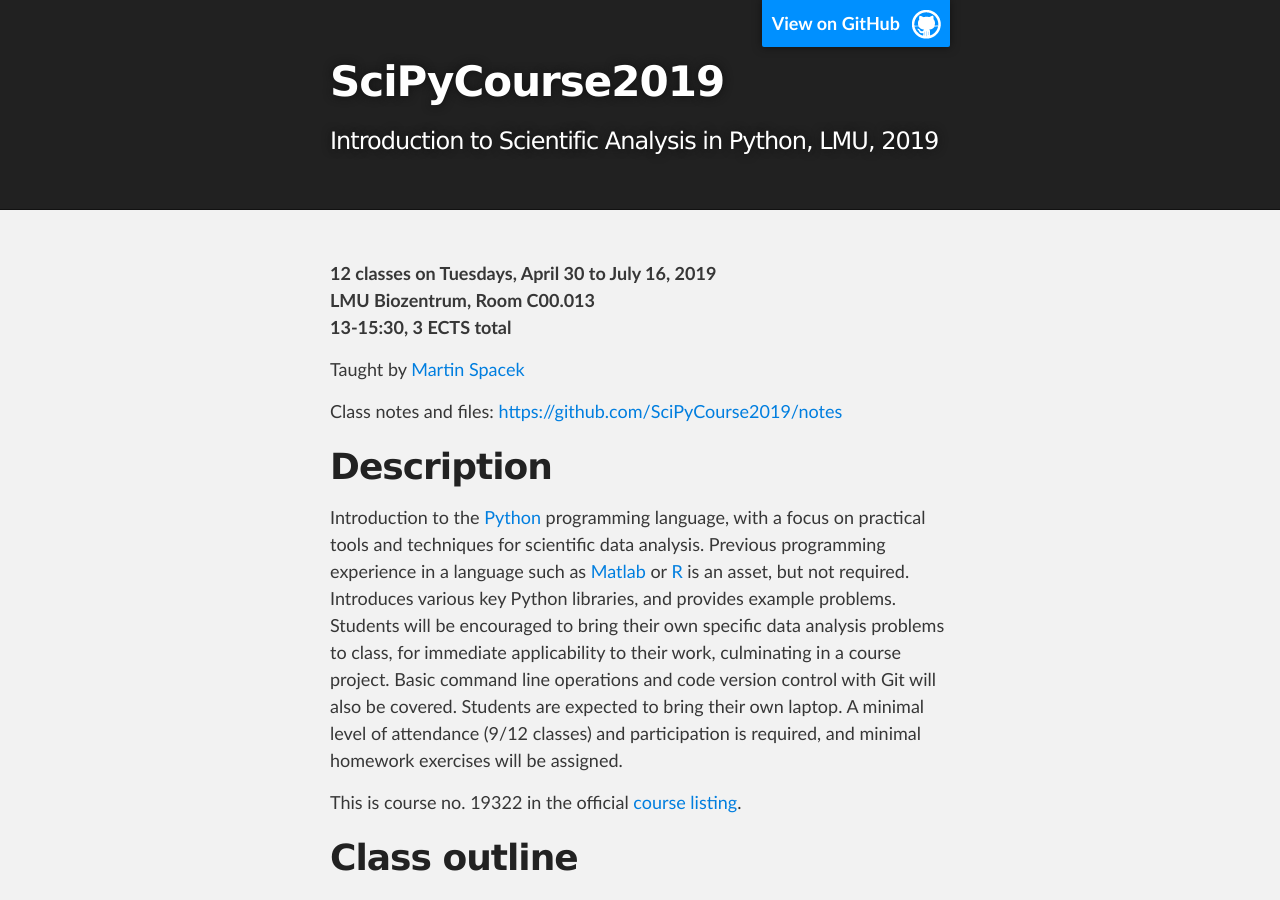
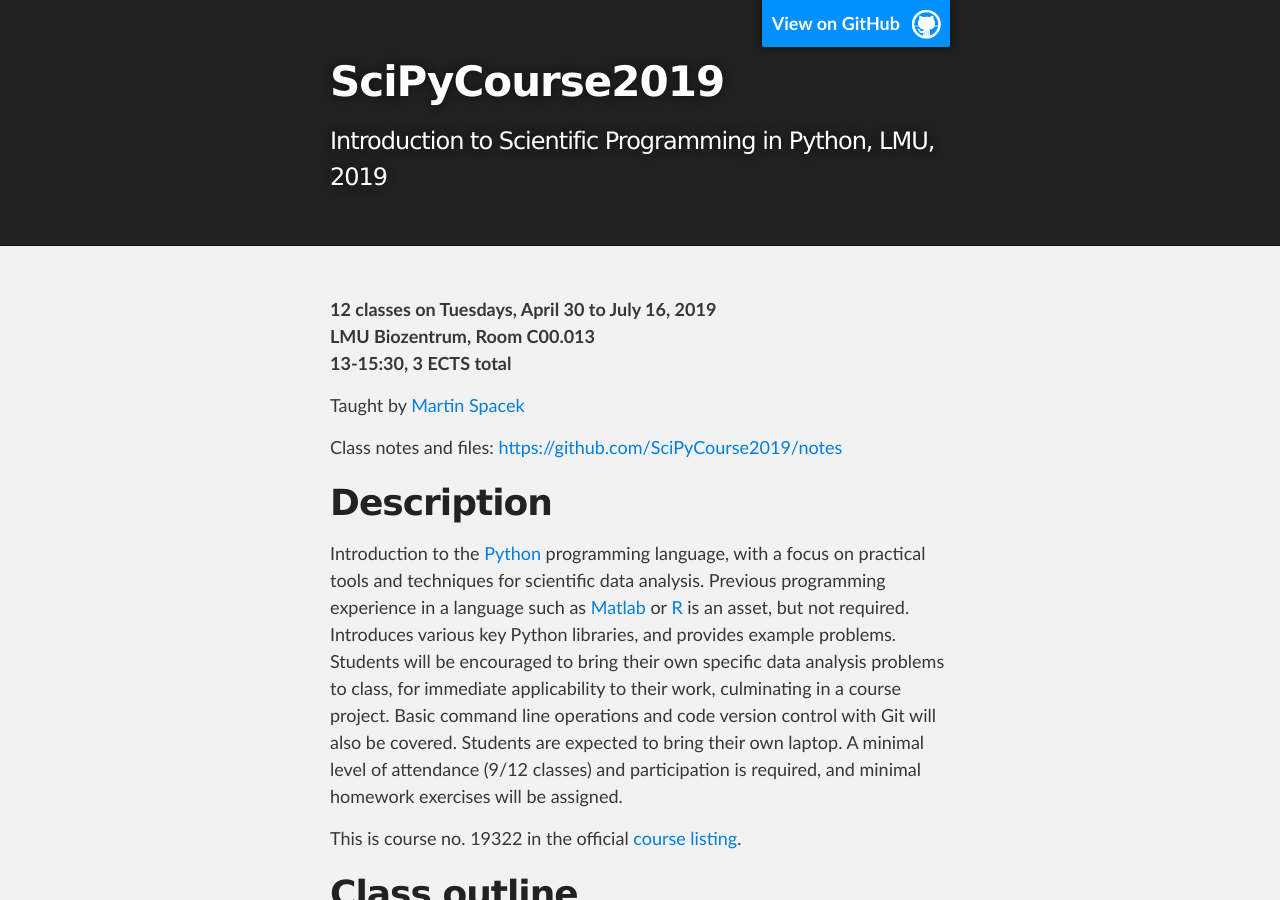
Before and after one commit to SciPyCourse2019/scipycourse2019.github.io, a Jekyll site: the page built from index.md, in a window 1280 px wide and 900 px high. Built offline with Jekyll 4.4.1, drawn with Linux system fonts in a browser that asks for light colours.

Commit message:
Update course title to match catalog

```diff
--- a/_config.yml
+++ b/_config.yml
@@ -4,7 +4,7 @@
 name: SciPyCourse2019
 
 # Site tagline (displayed in the header), access with {{ site.tagline }}:
-tagline: Introduction to Scientific Analysis in Python, LMU, 2019
+tagline: Introduction to Scientific Programming in Python, LMU, 2019
 
 # Path to GitHub respository, appended to https://github.com/, access with {{ site.repo }}:
 repo: SciPyCourse2019
```
